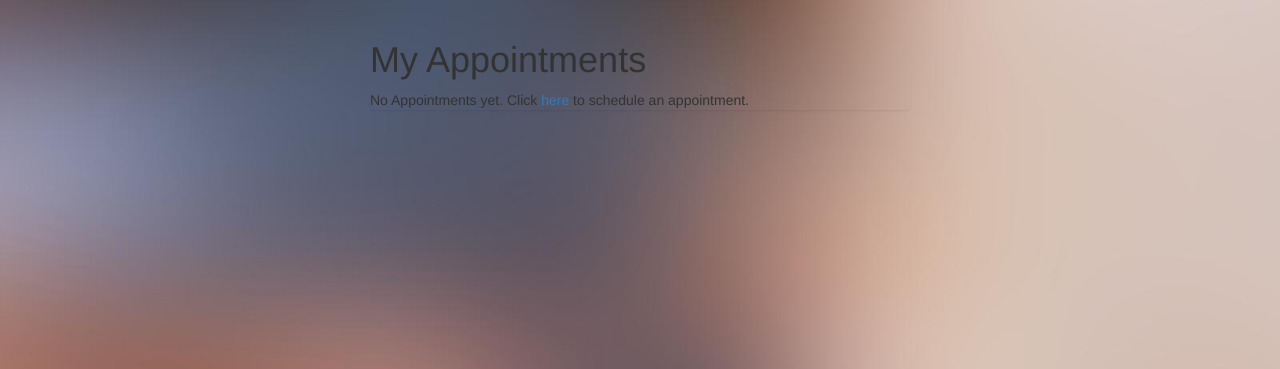
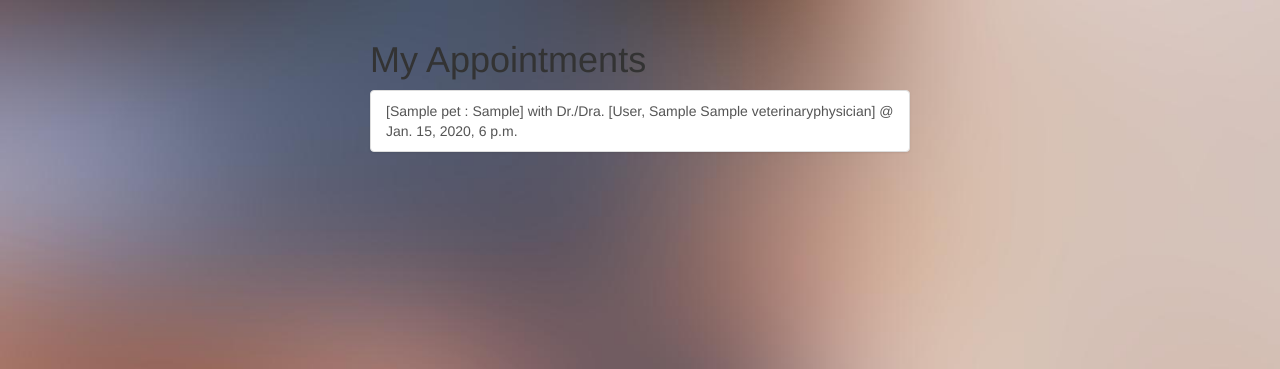
Before and after one commit to asabalon/cs260, a Django app: page /appointments/view/ in a window 1280 px wide. Shown: the part 51-420 px from the top of the page. Run offline with Django 3.2, Linux system fonts and the light colour scheme; a user stored in the database is signed in; tables that the repository leaves empty hold one stand-in row (values such as "Sample post"); some libraries are stand-ins or nearby versions.

Commit message:
refactored tests; edited urls

```diff
--- a/appointments/forms.py
+++ b/appointments/forms.py
@@ -15,7 +15,7 @@ class AppointmentForm(forms.ModelForm):
 
     helper = FormHelper()
     helper.form_method = "POST"
-    helper.form_action = 'add_appointment'
+    helper.form_action = ''
     helper.layout = Layout(
         Fieldset(
             'Schedule an Appointment',
@@ -31,7 +31,7 @@ class AppointmentForm(forms.ModelForm):
             Submit('submit', 'Schedule', css_class='btn btn-primary'),
             Reset('reset', 'Clear', css_class='btn btn-default'),
             HTML(
-                '<a id="cancel-id-cancel" name="cancel" value="Cancel" class="btn btn btn-default" href="{% url "add_appointment" %}">Cancel</a>')
+                '<a id="cancel-id-cancel" name="cancel" value="Cancel" class="btn btn btn-default" href="{% url \'appointments:home\' %}">Cancel</a>')
         )
     )
 
--- a/appointments/templates/add_appointment.html
+++ b/appointments/templates/add_appointment.html
@@ -18,7 +18,7 @@ Add Appointment
     <iframe id="iframe_calendar"
             src=""
             style="border: 0; display:none" width="800" height="600" frameborder="0" scrolling="no"
-            geturl="{% url 'get_vet_email' %}">
+            geturl="{% url 'appointments:get_vet_email' %}">
     </iframe>
 </div>
 {% endblock %}
--- a/appointments/templates/view_appointments.html
+++ b/appointments/templates/view_appointments.html
@@ -16,7 +16,7 @@ View Appointments
             @ {{ appointment.visit_schedule|date:'DATETIME_FORMAT' }}
         </a>
         {% empty %}
-        No Appointments yet. Click <a href="{% url 'add_appointment' %}?pet_owner={{ request.user.id }}">here</a> to schedule
+        No Appointments yet. Click <a href="{% url 'appointments:add_appointment' %}?pet_owner={{ request.user.id }}">here</a> to schedule
         an appointment.
         {% endfor %}
     </div>
--- a/appointments/views.py
+++ b/appointments/views.py
@@ -14,7 +14,7 @@ class AppointmentListView(ListView):
     template_name = 'view_appointments.html'
 
     def get(self, request, *args, **kwargs):
-        self.queryset = Appointment.objects.filter(pet_owner_id=request.GET.get('pet_owner'))
+        self.queryset = Appointment.objects.filter(pet_owner_id=request.user.id)
 
         return render(request, self.template_name, {'appointments': self.queryset })
 
@@ -28,7 +28,7 @@ class AppointmentFormView(FormView):
     template_name = 'add_appointment.html'
 
     def get(self, request, *args, **kwargs):
-        pet_owner_id = request.GET.get('pet_owner')
+        pet_owner_id = request.user.id
         customer = Customer.objects.get(id=pet_owner_id)
         form = self.form_class(initial={
             'pet_owner': customer,
--- a/functional_tests/tests_add_appointment.py
+++ b/functional_tests/tests_add_appointment.py
@@ -13,6 +13,7 @@ from appointments.models import Customer
 
 
 class AddAppointmentTests(StaticLiveServerTestCase):
+    HOME_URI = '/appointments/home/'
     LOGIN_URI = '/appointments/login/'
     LOGOUT_URI = '/appointments/logout/'
     APPOINTMENT_URI = '/appointments/add/'
@@ -52,7 +53,7 @@ class AddAppointmentTests(StaticLiveServerTestCase):
                 password_field, 'temp_password').click(login_button).perform()
 
         with self.wait_for_page_load():
-            self.selenium.get('%s%s%s%s' % (self.live_server_url, self.APPOINTMENT_URI, '?pet_owner=', customer.id))
+            self.selenium.get('%s%s' % (self.live_server_url, self.APPOINTMENT_URI))
 
     def tearDown(self):
         with self.wait_for_page_load():
@@ -161,7 +162,7 @@ class AddAppointmentTests(StaticLiveServerTestCase):
 
         ActionChains(self.selenium).click(cancel_button).perform()
 
-        self.assertEquals(self.selenium.current_url, '%s%s' % (self.live_server_url, self.APPOINTMENT_URI))
+        self.assertEquals(self.selenium.current_url, '%s%s' % (self.live_server_url, self.HOME_URI))
 
     def test_pet_description_field_length_constraint(self):
         sample_text = 'Sample Text' * 50
```
Also changed, not shown: appointments/tests/tests_add_appointment.py (+3 -3 lines), appointments/tests/tests_view_appointments.py (+5 -10 lines).
